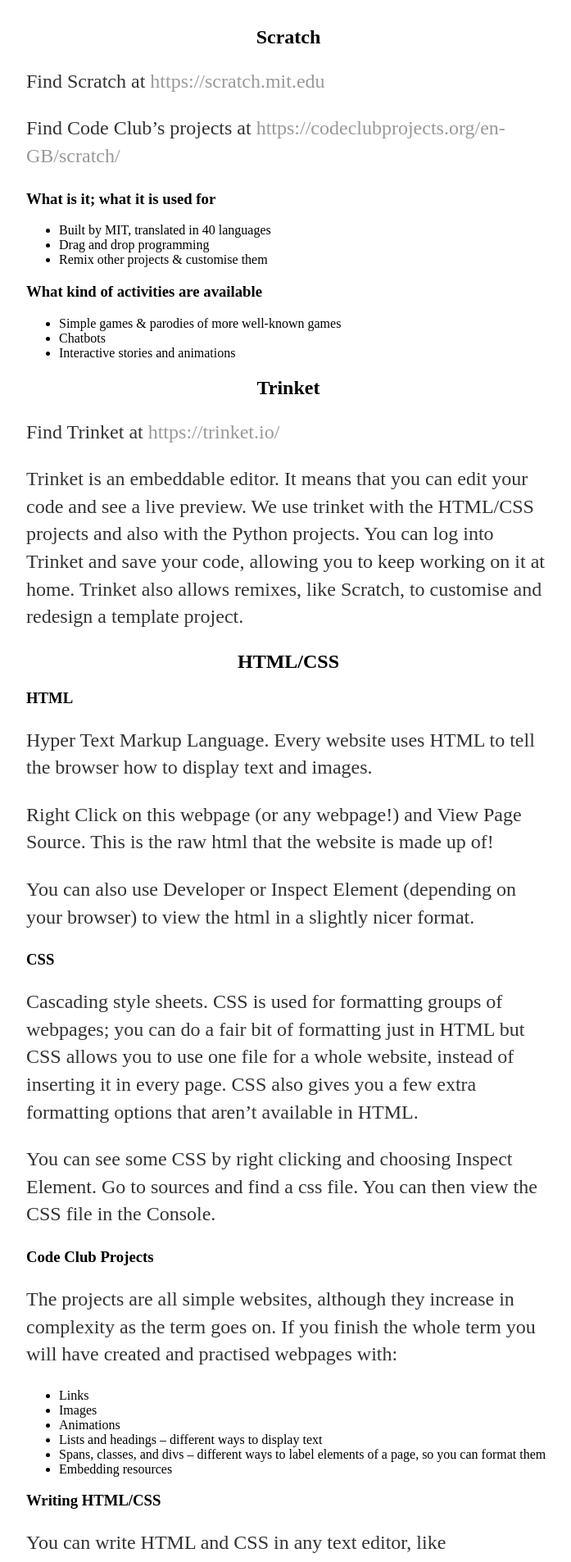
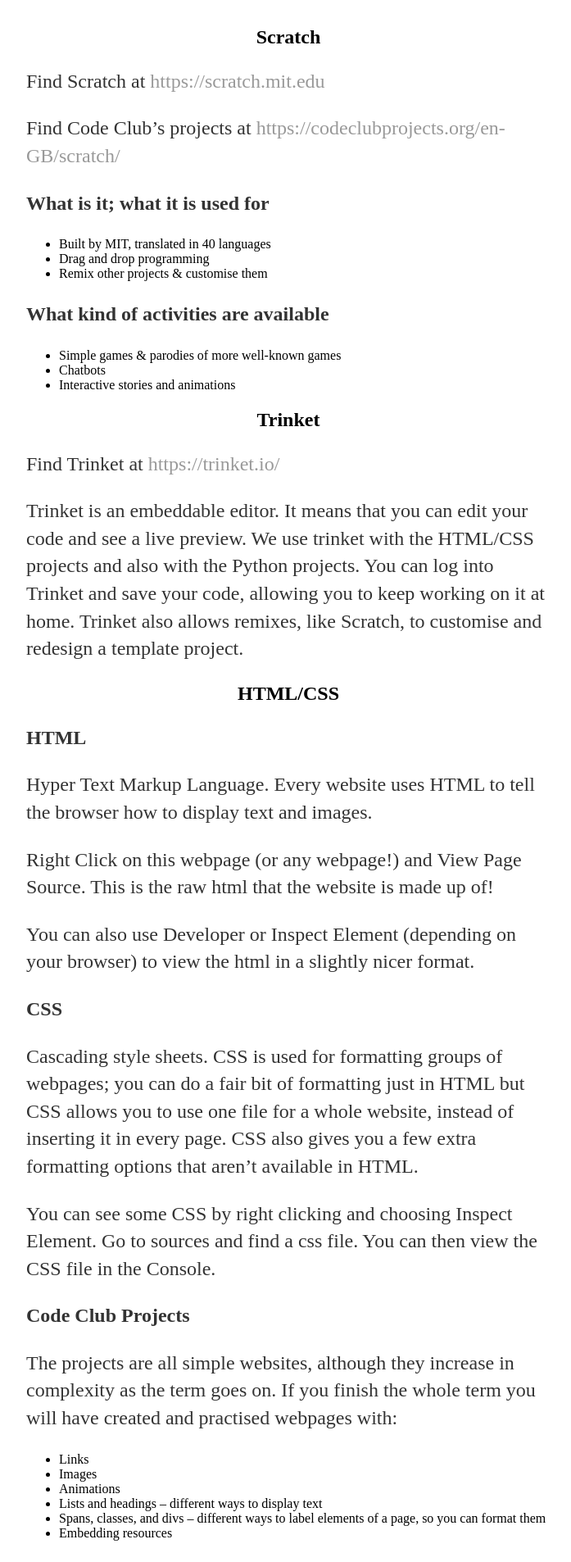
Before and after one commit to emillym/emillym.github.io, a Jekyll site: the page built from index.html, in a window 1280 px wide. Shown: the part 708-2614 px from the top of the page at 82% size, without its empty margins (288-985 px from the left). Built offline with Jekyll 4.4.1, drawn with Linux system fonts in a browser that asks for light colours.

```diff
--- a/index.html
+++ b/index.html
@@ -26,13 +26,13 @@ title: Code Club for Grownups
 	<h2 id="scratch">Scratch</h2>
 	<p>Find Scratch at <a href="https://scratch.mit.edu/">https://scratch.mit.edu</a> </p>
 			<p>Find Code Club’s projects at <a href="https://codeclubprojects.org/en-GB/scratch/">https://codeclubprojects.org/en-GB/scratch/</a> </p>
-		<h3>What is it; what it is used for</h3>
+	<p><strong>What is it; what it is used for</strong></p>
 		<ul>
 			<li>Built by MIT, translated in 40 languages</li>
 			<li>Drag and drop programming </li>
 			<li>Remix other projects & customise them</li>
 		</ul>
-		<h3>What kind of activities are available</h3>
+	<p><strong>What kind of activities are available</strong></p>
 		<ul>
 		<li>Simple games & parodies of more well-known games</li>
 		<li>Chatbots</li>
@@ -42,14 +42,14 @@ title: Code Club for Grownups
 	<p>Find Trinket at <a href="https://trinket.io/">https://trinket.io/</a></p>
 			<p>Trinket is an embeddable editor. It means that you can edit your code and see a live preview. We use trinket with the HTML/CSS projects and also with the Python projects. You can log into Trinket and save your code, allowing you to keep working on it at home. Trinket also allows remixes, like Scratch, to customise and redesign a template project.</p>
 	<h2 id="html">HTML/CSS</h2>
-		<h3>HTML</h3>
+	<p><strong>HTML</strong></p>
 			<p>Hyper Text Markup Language. Every website uses HTML to tell the browser how to display text and images.</p>
 			<p>Right Click on this webpage (or any webpage!) and View Page Source. This is the raw html that the website is made up of!</p>
 			<p>You can also use Developer or Inspect Element (depending on your browser) to view the html in a slightly nicer format.</p>
-		<h3>CSS</h3>
+	<p><strong>CSS</strong></p>
 			<p>Cascading style sheets. CSS is used for formatting groups of webpages; you can do a fair bit of formatting just in HTML but CSS allows you to use one file for a whole website, instead of inserting it in every page. CSS also gives you a few extra formatting options that aren’t available in HTML.</p>
 			<p>You can see some CSS by right clicking and choosing Inspect Element. Go to sources and find a css file. You can then view the CSS file in the Console.</p>
-		<h3>Code Club Projects</h3>
+	<p><strong>Code Club Projects</strong></p>
 			<p>The projects are all simple websites, although they increase in complexity as the term goes on. If you finish the whole term you will have created and practised webpages with:</p>
 		<ul>
 		<li>Links</li>
@@ -59,18 +59,18 @@ title: Code Club for Grownups
 		<li>Spans, classes, and divs – different ways to label elements of a page, so you can format them</li>
 		<li>Embedding resources</li>
 		</ul>
-	<h3>Writing HTML/CSS</h3>
+	<p><strong>Writing HTML/CSS</strong></p>
 <p>You can write HTML and CSS in any text editor, like Notepad.exe. Write the code, save the file as HTML and open it in your web browser to see how it looks. Code Club prefers to use Trinket so that you can see a live preview of the project – see more about Trinket above.</p>
 	<h2 id="python">Python</h2>
 			<P>What is it; what it is used for</P>
 			<p>What kind of activities are available</p>
 
 <h2 id="further">Where are more resources available?</h2>
-<h3>What Code Clubs run in this area?</h3>
+	<p><strong>What Code Clubs run in this area?</strong></p>
 	<p>Tarneit and Wyndham Vale run Scratch 1 & 2 over repeatedly; Point Cook runs each kind of program (they’ve just finished/just about to finish HTML/CSS and they’ll have Python next term).  </p>
-<h3>What else does Code Club have?</h3>
+	<p><strong>What else does Code Club have?</strong></p>
 <p>As well as Scratch, HTML/CSS and Python, Code Club has resources to help kids learn using various tiny computers – the Raspberry Pi, and the micro:bit. See <a href="https://codeclubprojects.org/">Code Club Projects</a> for more info.</p>
-<h3>What other types of program exist?</h3>
+	<p><strong>What other types of program exist?</strong></p>
 	<p>There are actually a whole bunch of online programs to help you (or someone else) learn to code.</p>
 <ul>
 	<li><a href="https://www.codecademy.com/">CodeAcademy</a></li>
```
